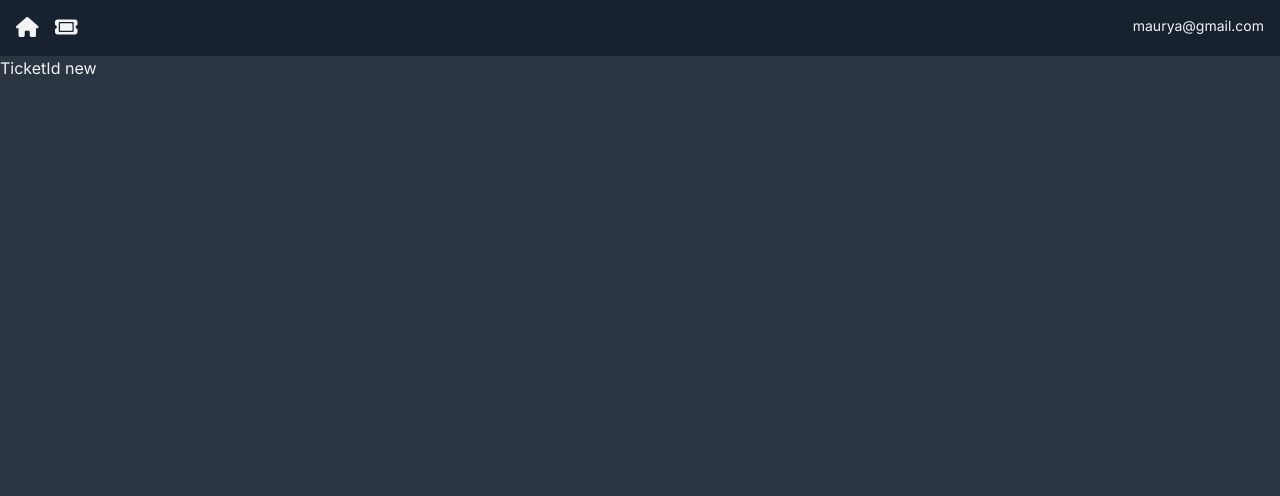
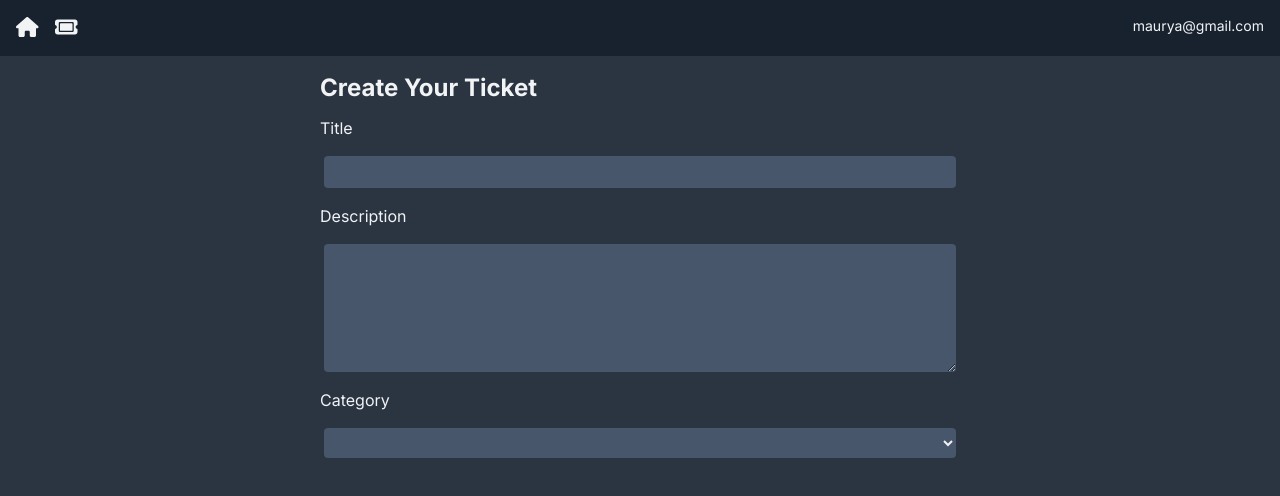
Before and after one commit to PrashantMaurya252/nextjs-ticketing-app, a Next.js app: page /TicketPage/new in a window 1280 px wide. Shown: the top 496 px of the page. Built offline with nearby package versions, Linux system fonts and the light colour scheme.

Commit message:
building route and creating ticket form

```diff
--- /dev/null
+++ b/app/(components)/TicketForm.jsx
@@ -0,0 +1,65 @@
+"use client";
+
+import { useRouter } from "next/navigation";
+import { useState } from "react";
+
+const TicketForm = () => {
+  const startingTicketData = {
+    title: "",
+    description: "",
+    priority: 1,
+    progress: 0,
+    status: "Not Started",
+    category: "Hardware Problem",
+  };
+
+  const [formData, setFormData] = useState(startingTicketData);
+
+  const handleChange = (e) => {
+    const value = e.target.value;
+    const name = e.target.name;
+
+    setFormData((preState) => ({
+      ...preState,
+      [name]: value,
+    }));
+  };
+
+  const handleSubmit = () => {
+    console.log("submitted");
+  };
+  return (
+    <div className="flex justify-center">
+      <form
+        className="flex flex-col gap-3 w-1/2"
+        method="post"
+        onSubmit={handleSubmit}
+      >
+        <h3>Create Your Ticket</h3>
+        <label>Title</label>
+        <input
+          type="text"
+          id="title"
+          name="title"
+          onChange={handleChange}
+          required={true}
+          value={formData.title}
+        />
+
+        <label>Description</label>
+        <textarea
+          id="description"
+          name="description"
+          onChange={handleChange}
+          required={true}
+          value={formData.description}
+          rows='5'
+        />
+        <label>Category</label>
+        <select name="category" value={formData.category} onChange={handleChange}></select>
+      </form>
+    </div>
+  );
+};
+
+export default TicketForm;
--- a/app/TicketPage/[id]/page.jsx
+++ b/app/TicketPage/[id]/page.jsx
@@ -1,8 +1,9 @@
+import TicketForm from '@/app/(components)/TicketForm'
 import React from 'react'
 
 const TicketId = ({params}) => {
   return (
-    <div>TicketId {params.id}</div>
+    <TicketForm/>
   )
 }
 
--- /dev/null
+++ b/app/api/route.js
@@ -0,0 +1,13 @@
+import Ticket from "../(models)/Ticket";
+import { NextResponse } from "next/server";
+
+export async function POST(req) {
+  try {
+    const body=await req.json();
+    const ticketData=body.formData
+    await Ticket.create(ticketData)
+    return NextResponse.json({message:"Ticket Created"},{status:200})
+  } catch (error) {
+    return NextResponse.json({message:"Error",error},{status:500})
+  }
+}
--- a/app/globals.css
+++ b/app/globals.css
@@ -2,32 +2,42 @@
 @tailwind components;
 @tailwind utilities;
 
-@layer base{
+@layer base {
   h1,
   h2,
   h3,
-  h4{
-    @apply font-bold
+  h4 {
+    @apply font-bold;
   }
 
-  h1{
-    @apply text-4xl
+  h1 {
+    @apply text-4xl;
   }
 
-  h2{
-    @apply text-3xl
+  h2 {
+    @apply text-3xl;
   }
 
-  h3{
-    @apply text-2xl
+  h3 {
+    @apply text-2xl;
   }
 
-  h4{
-    @apply text-xl
+  h4 {
+    @apply text-xl;
   }
 
-  p{
-    @apply text-sm text-default-text
+  p {
+    @apply text-sm text-default-text;
+  }
+
+  form {
+    @apply mt-4;
+  }
+
+  input,
+  select,
+  textarea {
+    @apply m-1 rounded bg-card p-1;
   }
 }
 
@@ -36,6 +46,6 @@
     @apply text-default-text text-xl;
   }
   .btn {
-    @apply hover:no-underline bg-blue-accent hover:bg-blue-accent-hover tracking-wider w-full text-center text-nav font-bold cursor-pointer uppercase px-4 py-2 rounded-md transition-colors block
+    @apply hover:no-underline bg-blue-accent hover:bg-blue-accent-hover tracking-wider w-full text-center text-nav font-bold cursor-pointer uppercase px-4 py-2 rounded-md transition-colors block;
   }
 }
```
